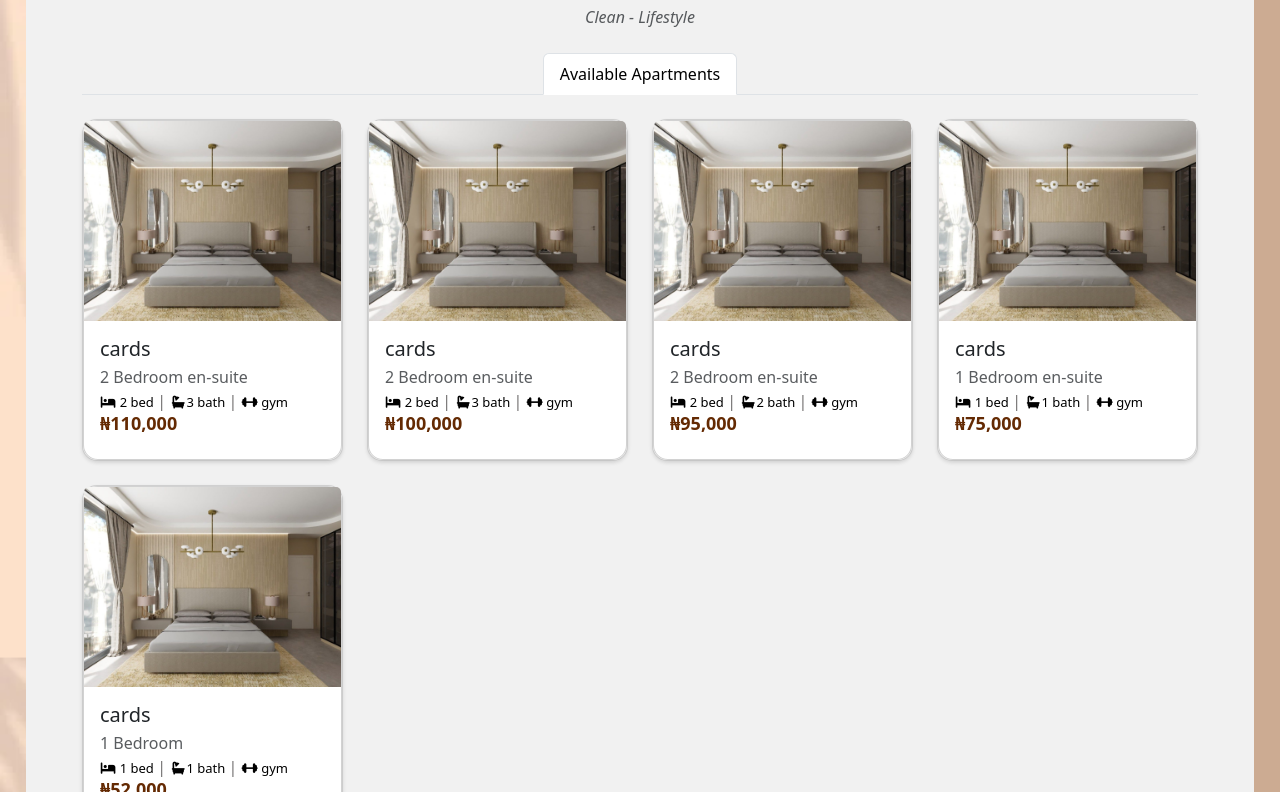
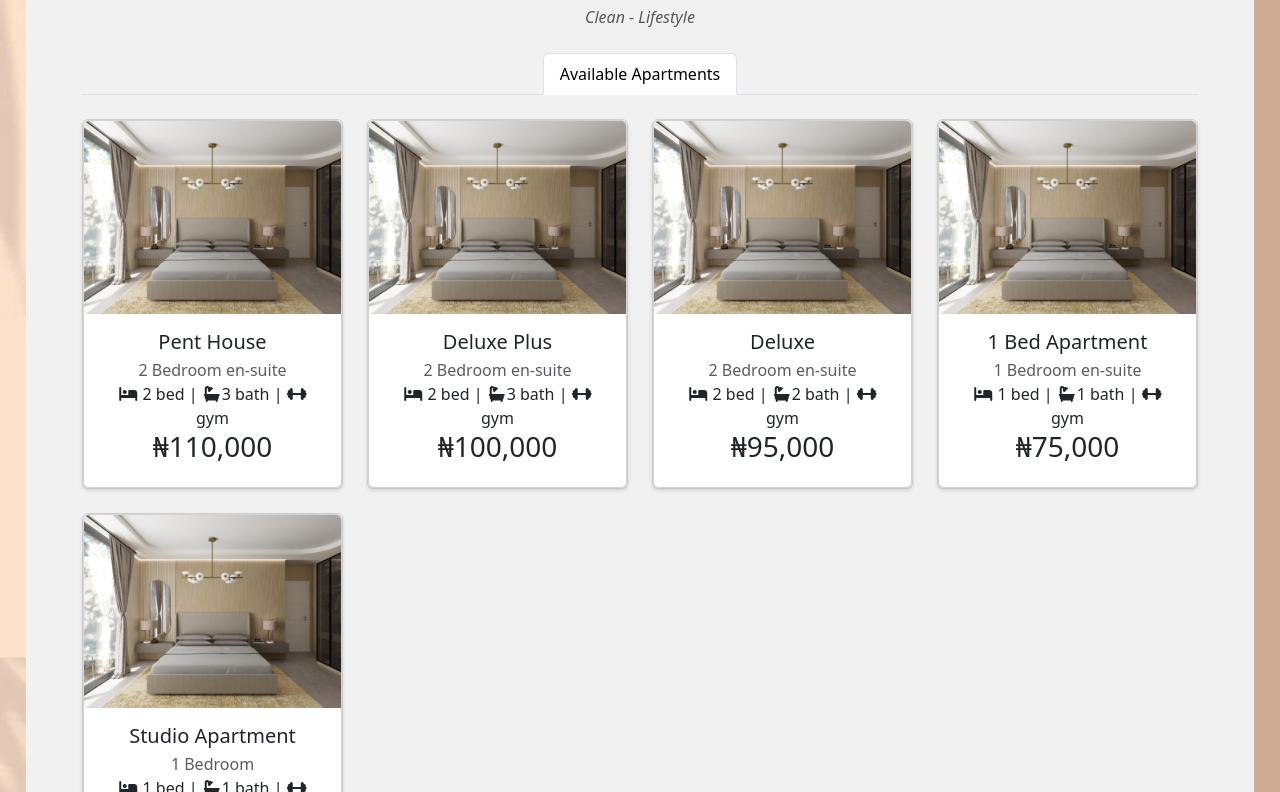
Before and after one commit to oluwaseni/properties, an Angular app: page /home in a window 1280 px wide. Shown: the part 1048-1840 px from the top of the page. Built offline with nearby package versions, Linux system fonts and the light colour scheme.

Commit message:
Ready for publishing

```diff
--- /dev/null
+++ b/src/app/properties/properties.component.html
@@ -0,0 +1,47 @@
+
+
+  <div id="properties" class="container mt-5 bottom-bottom">
+    <!-- Header -->
+    <div class="text-center mb-4">
+      <h1>Home Away From Home </h1>
+      <p class="text-muted"><em>Clean - Lifestyle</em></p>
+    </div>
+
+    <!-- Navigation Tabs -->
+    <ul class="nav nav-tabs justify-content-center mb-4" id="terrainTabs" role="tablist">
+      <li class="nav-item">
+        <a class="nav-link active" id="starting-tab" data-bs-toggle="tab" href="#">Available Apartments</a>
+      </li>
+      <!-- <li class="nav-item">
+      <a class="nav-link" id="brands-tab" data-bs-toggle="tab" href="#brands" class="nav-link" id="gps-tab" data-bs-toggle="Tab_Content">Second</a>
+    </li> -->
+    </ul>
+    <div class="tab-content" id="terrainTabsContent">
+      <div class="tab-pane fade show active" id="starting" role="tabpanel">
+        <div class="row">
+          @for (card of properties; track card.id) {
+          <div class="col-md-6 card-list col-lg-3 mb-4">
+            <div (click)="goToDetails(card)" class="card card-list h-100 shadow-sm">
+            <div class="card card-list h-100 shadow-sm">
+              <img [src]="card.image[0]" class="card-img-top" alt="{{ card.title }}">
+              <div class="card-body text-center">
+                <!-- <div><p style="font-size: 7px;" class="fas fa-circle"></p><span> {{card.available == 1? 'Available': "Occupied"}}</span> <span style="float: right;" class="right"> <i class="fas far fa-heart"> </i></span></div> -->
+                <h5 class="card-title">{{ card.title }}</h5>
+                <p class="card-subtitle text-muted">{{ card.description }}</p>
+                <div id="attribs"><span class="attrib"><i class="fas fa-bed"></i> {{card.bed}} bed </span> | <span class="attrib"><i class="fas fa-bath"> </i>{{card.bath}} bath </span> | <span class="attrib"><i class="fas fa-dumbbell"></i> gym</span></div>
+                <h3 class="card-price">₦{{ card.prices }}</h3>
+
+              </div>
+            </div>
+          </div>
+          </div>
+          }
+        </div>
+      </div>
+      <!-- Add other tab panes similarly -->
+
+
+    </div>
+
+
+  </div>
--- /dev/null
+++ b/src/app/properties/properties.component.ts
@@ -0,0 +1,106 @@
+import { Component } from '@angular/core';
+import { Router } from '@angular/router';
+import { PropertyServiceService } from '../services/property-service.service';
+
+@Component({
+  selector: 'app-properties',
+  standalone: true,
+  imports: [],
+  templateUrl: './properties.component.html',
+  styleUrl: './properties.component.css'
+})
+export class PropertiesComponent {
+
+
+constructor(private router: Router, private propertyService: PropertyServiceService) {}
+
+
+properties = [
+    {
+      id: "pent-house",
+      'image': [  '../assets/images/bedroom1.jfif',
+        '../assets/images/bedroom1.jfif',
+        '../assets/images/bedroom1.jfif',
+        '../assets/images/bedroom1.jfif'
+
+      ],
+      title: 'Pent House',
+      prices: '110,000',
+      bed: '2',
+      bath: '3',
+      available: 1,
+      love: 1,
+      description: '2 Bedroom en-suite'
+    },
+    {
+      id: "deluxe",
+      'image': [  '../assets/images/bedroom1.jfif',
+        '../assets/images/bedroom1.jfif',
+        '../assets/images/bedroom1.jfif'
+
+      ],
+      title: 'Deluxe Plus',
+      prices: '100,000',
+      bed: '2',
+      bath: '3',
+      available: 1,
+      love: 1,
+      description: '2 Bedroom en-suite'
+    },
+    {
+      id: "two-bed-ensuite",
+      'image': [  '../assets/images/bedroom1.jfif',
+        '../assets/images/bedroom1.jfif',
+        '../assets/images/bedroom1.jfif'
+
+      ],
+      title: 'Deluxe',
+      prices: '95,000',
+      bed: '2',
+      bath: '2',
+      available: 1,
+      love: 1,
+      description: '2 Bedroom en-suite'
+    },
+    {
+      id: "one-bed-ensuite",
+      'image': [  '../assets/images/bedroom1.jfif',
+        '../assets/images/bedroom1.jfif',
+        '../assets/images/bedroom1.jfif'
+
+      ],
+      title: '1 Bed Apartment',
+      prices: '75,000',
+      bed: '1',
+      bath: '1',
+      available: 0,
+      love: 1,
+      description: '1 Bedroom en-suite'
+    },
+    {
+      id: "one-bed",
+      'image': [  '../assets/images/bedroom1.jfif',
+        '../assets/images/bedroom1.jfif',
+        '../assets/images/bedroom1.jfif'
+
+      ],
+      title: 'Studio Apartment',
+      prices: '52,000',
+      bed: '1',
+      bath: '1',
+      available: 1,
+      love: 0,
+      description: '1 Bedroom'
+    }
+  ];
+
+
+  goToDetails(card: any) {
+  this.propertyService.setSelectedProperty(card);
+  this.router.navigate(['/property', card.id]);
+}
+
+
+
+
+}
--- a/src/home/home.component.css
+++ b/src/home/home.component.css
@@ -7,7 +7,6 @@
   overflow-x: hidden;
 }
 .bottomside{
-    /* height: 600px !important; */
     padding: 10% 2% 2% 2%;
 }
 
@@ -27,7 +26,6 @@ display: none;
 
 .mid-top{
     border-radius: 15px !important;
-    /* background-color: black; */
 }
 
 .slide-img{
@@ -35,7 +33,6 @@ display: none;
     height: 600px;
     border-radius: 15px !important;
   box-shadow: 0 4px 8px rgba(0,0,0,0.2);
-    /* box-shadow: 2px 5px 5px  #838282; */
 }
 
 .right-top{
@@ -107,12 +104,10 @@ display: none;
 }
 .details{
     font-size: 40px;
-    /* font-weight: bolder; */
     line-height: 2.5rem;
 }
 .details-bottom{
     font-size: 30px;
-    /* font-weight: bolder; */
     line-height: 2rem;
 }
 
@@ -134,21 +129,14 @@ display: none;
     border-radius: 15px !important;
     padding: 5px !important;
   box-shadow: 0 4px 8px rgba(0,0,0,0.2);
-    /* box-shadow: 2px 5px 5px #9b9a9a; */
     position: absolute;
     bottom: 0px !important;
     background-color: #f3f2f2;
-    /* border: solid 1px #d4d4d4; */
 }
 .picture-card{
-    /* background-color: #000000; */
-    /* border-radius: 15px !important; */
     padding-left: 0px !important;
-    /* box-shadow: 2px 5px 5px #9b9a9a; */
     position: absolute;
     bottom: 0px !important;
-    /* background-color: #f3f2f2; */
-    /* border: solid 1px #d4d4d4; */
 }
 
 #more {display: none;}
@@ -210,26 +198,6 @@ display: none;
   cursor: pointer;
 }
 
-/* .map-card {
-  background-image: url('../assets/images/bedroom2.jfif');
-  background-size: cover;
-  background-position: center;
-  border-radius: 12px;
-  padding: 20px;
-  color: white;
-  width: 300px;
-  height: 180px;
-  display: flex;
-  flex-direction: column;
-  justify-content: flex-end;
-  box-shadow: 0 4px 12px rgba(0,0,0,0.3);
-  transition: transform 0.3s ease;
-  cursor: pointer;
-}
-
-.map-card:hover {
-  transform: scale(1.03);
-} */
 
 .map-card {
   background-image: url('../assets/images/bedroom2.jfif');
@@ -317,9 +285,7 @@ display: none;
 
 
 .bottomside{
-  /* margin-top: 30%; */
   background-color: #220e01;
-  /* display: none; */
 }
 
 .mid-bottom{
@@ -339,7 +305,6 @@ display: none;
 
 .left-top{
   z-index: 20;
-  /* background-color: #007bff; */
 }
 
 
@@ -350,10 +315,6 @@ display: none;
   margin-bottom: 5%;
 }
 
- /* .swiper-desktop {
-    display: none;
-  } */
-
 
 }
 
@@ -363,7 +324,6 @@ display: none;
 .home-full{
   position: relative;
   width: 100% !important;
-    /* background-color: black; */
 
 }
 
@@ -381,7 +341,6 @@ display: none;
   z-index: 30;
   margin-top: 45%;
   margin-bottom: 5%;
-  /* background-color: #007bff !important; */
 }
 
 
@@ -393,7 +352,6 @@ display: none;
 .bottom-bottom{
   position: relative;
   margin-top: 20% !important;
-  /* background-color: #642a03; */
 }
 
 .mid-bottom{
@@ -412,7 +370,6 @@ display: none;
 
 .bottomside{
   margin-top: 30%;
-  background-color: #220e01;
   /* display: none; */
 }
 
@@ -437,22 +394,6 @@ display: none;
 
 }
 
-.details{
-  /* color: #642a03; */
-}
 
-.right-bottom{
-  /* background-color: #007bff; */
-}
-
-.map-div{
-  float: right !important;
-}
-/* .hide-desktop{
-display: block;
-width: 50px !important;
-height: 10px;
-background-color: #007bff;
-} */
 
 }
--- a/src/home/home.component.html
+++ b/src/home/home.component.html
@@ -202,52 +202,8 @@
     </div>
   </div>
 
+<app-properties></app-properties>
 
-  <div id="properties" class="container mt-5 bottom-bottom">
-    <!-- Header -->
-    <div class="text-center mb-4">
-      <h1>Home Away From Home </h1>
-      <p class="text-muted"><em>Clean - Lifestyle</em></p>
-    </div>
-
-    <!-- Navigation Tabs -->
-    <ul class="nav nav-tabs justify-content-center mb-4" id="terrainTabs" role="tablist">
-      <li class="nav-item">
-        <a class="nav-link active" id="starting-tab" data-bs-toggle="tab" href="#">Available Apartments</a>
-      </li>
-      <!-- <li class="nav-item">
-      <a class="nav-link" id="brands-tab" data-bs-toggle="tab" href="#brands" class="nav-link" id="gps-tab" data-bs-toggle="Tab_Content">Second</a>
-    </li> -->
-    </ul>
-    <div class="tab-content" id="terrainTabsContent">
-      <div class="tab-pane fade show active" id="starting" role="tabpanel">
-        <div class="row">
-          @for (card of properties; track card.id) {
-          <div class="col-md-6 card-list col-lg-3 mb-4">
-            <div (click)="goToDetails(card)" class="card card-list h-100 shadow-sm">
-            <div class="card card-list h-100 shadow-sm">
-              <img [src]="card.image[0]" class="card-img-top" alt="{{ card.title }}">
-              <div class="card-body text-center">
-                <!-- <div><p style="font-size: 7px;" class="fas fa-circle"></p><span> {{card.available == 1? 'Available': "Occupied"}}</span> <span style="float: right;" class="right"> <i class="fas far fa-heart"> </i></span></div> -->
-                <h5 class="card-title">{{ swiperEffect }}</h5>
-                <p class="card-subtitle text-muted">{{ card.description }}</p>
-                <div id="attribs"><span class="attrib"><i class="fas fa-bed"></i> {{card.bed}} bed </span> | <span class="attrib"><i class="fas fa-bath"> </i>{{card.bath}} bath </span> | <span class="attrib"><i class="fas fa-dumbbell"></i> gym</span></div>
-                <h3 class="card-price">₦{{ card.prices }}</h3>
-
-              </div>
-            </div>
-          </div>
-          </div>
-          }
-        </div>
-      </div>
-      <!-- Add other tab panes similarly -->
-
-
-    </div>
-
-
-  </div>
 
 
   <app-footer></app-footer>
--- a/src/home/home.component.ts
+++ b/src/home/home.component.ts
@@ -1,11 +1,12 @@
 import { Component, CUSTOM_ELEMENTS_SCHEMA } from '@angular/core';
 import { Router, RouterLink } from "@angular/router";
 import { PropertyServiceService } from '../app/services/property-service.service';
+import { PropertiesComponent } from "../app/properties/properties.component";
 
 @Component({
   selector: 'app-home',
   standalone: true,
-  imports: [RouterLink],
+  imports: [RouterLink, PropertiesComponent],
   templateUrl: './home.component.html',
   styleUrl: './home.component.css',
   schemas: [CUSTOM_ELEMENTS_SCHEMA]
```
Also changed, not shown: src/app/properties/properties.component.css (added), 50 other files (tests, documents, lock files or other folders).
